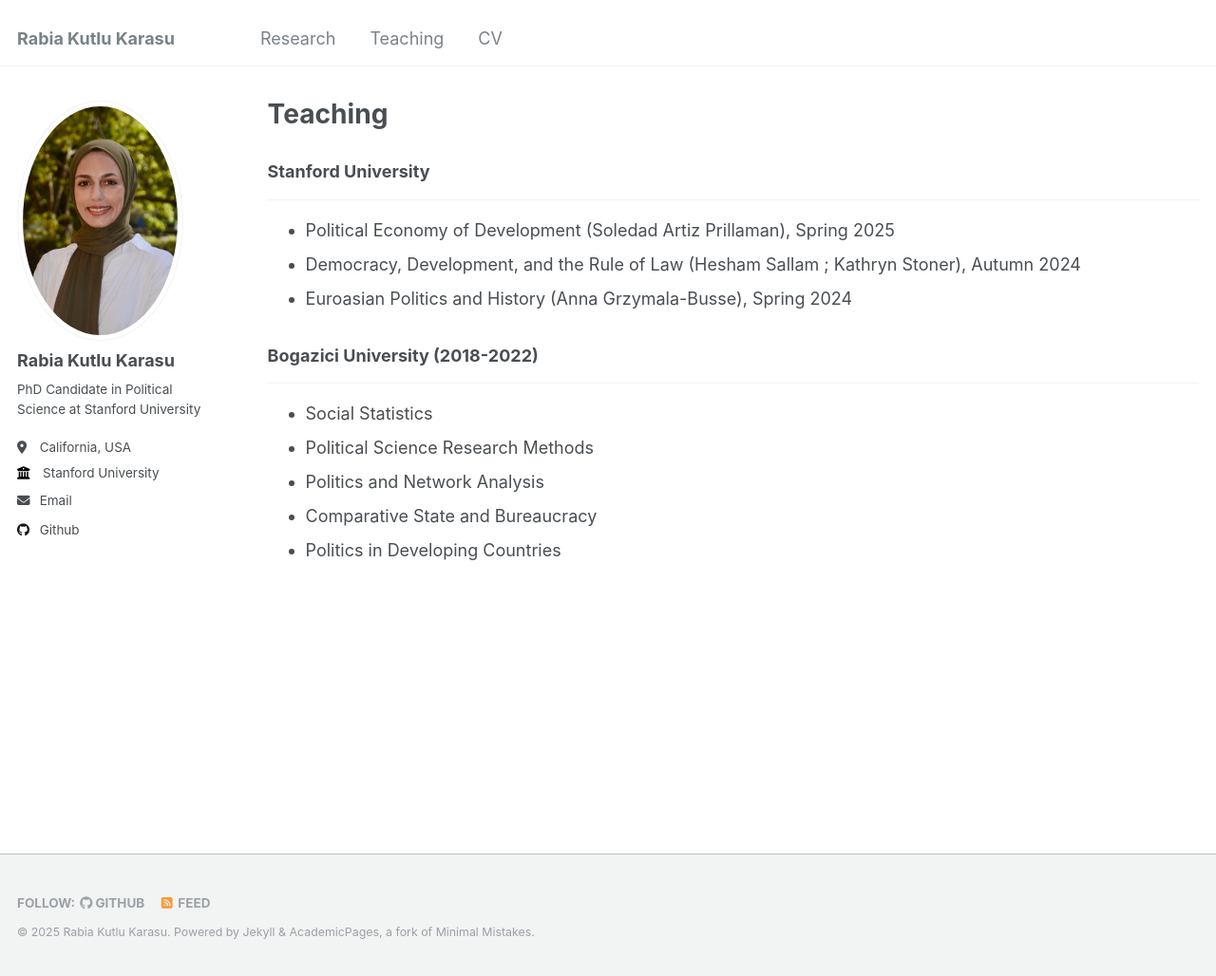
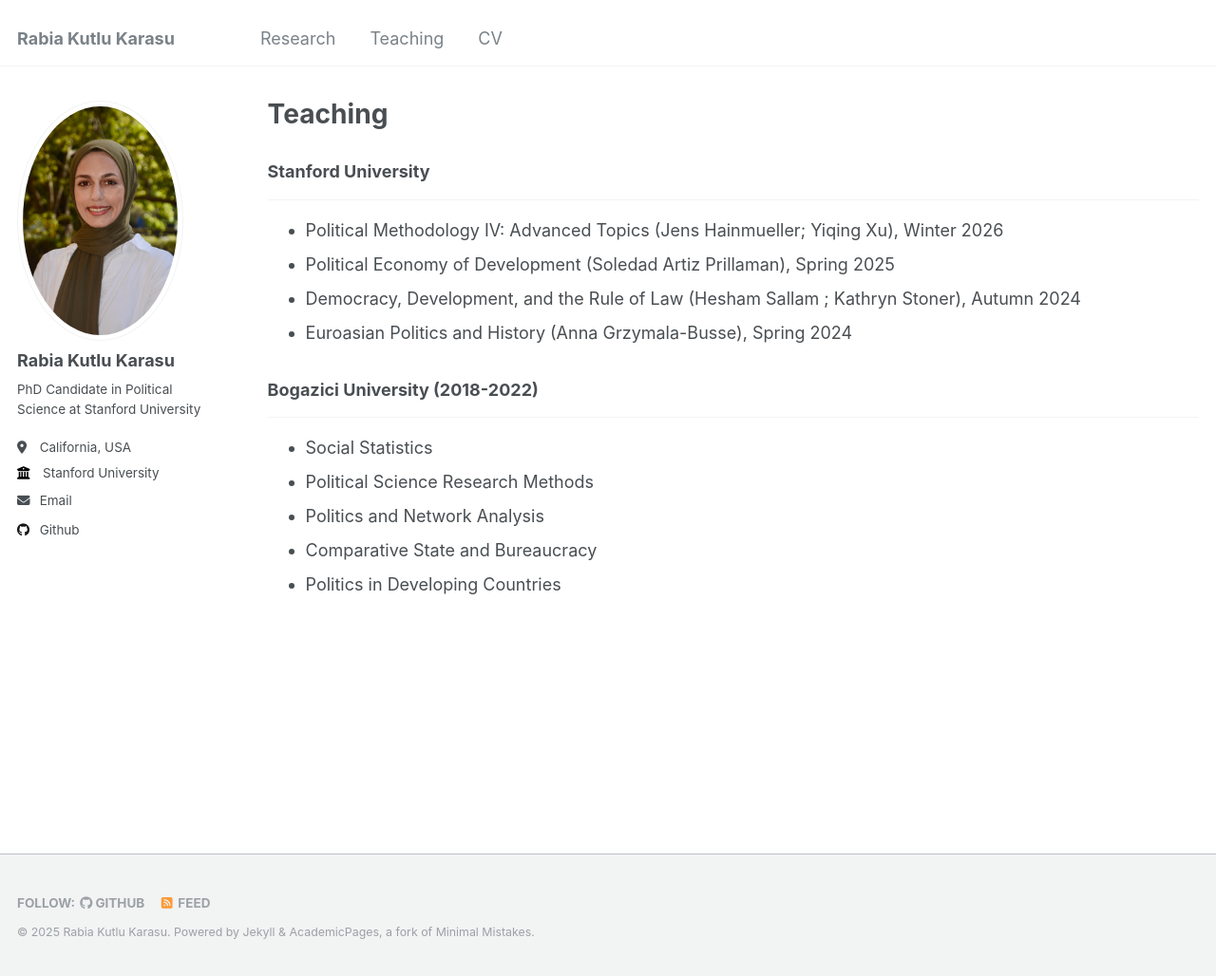
Before and after one commit to rabiakutlukarasu/rabiakutlukarasu.github.io, a Jekyll site: the page built from _pages/teaching.md, in a window 1280 px wide and 1028 px high. Shown: the whole window at 95% size. Built offline with Jekyll 4.4.1, drawn with Linux system fonts in a browser that asks for light colours.

Commit message:
Update teaching.md

```diff
--- a/_pages/teaching.md
+++ b/_pages/teaching.md
@@ -7,6 +7,7 @@ author_profile: true
 
 ### Stanford University
 ------
+- Political Methodology IV: Advanced Topics (Jens Hainmueller; Yiqing Xu), Winter 2026
 - Political Economy of Development (Soledad Artiz Prillaman), Spring 2025
 - Democracy, Development, and the Rule of Law (Hesham Sallam ; Kathryn Stoner), Autumn 2024
 - Euroasian Politics and History (Anna Grzymala-Busse), Spring 2024
```
